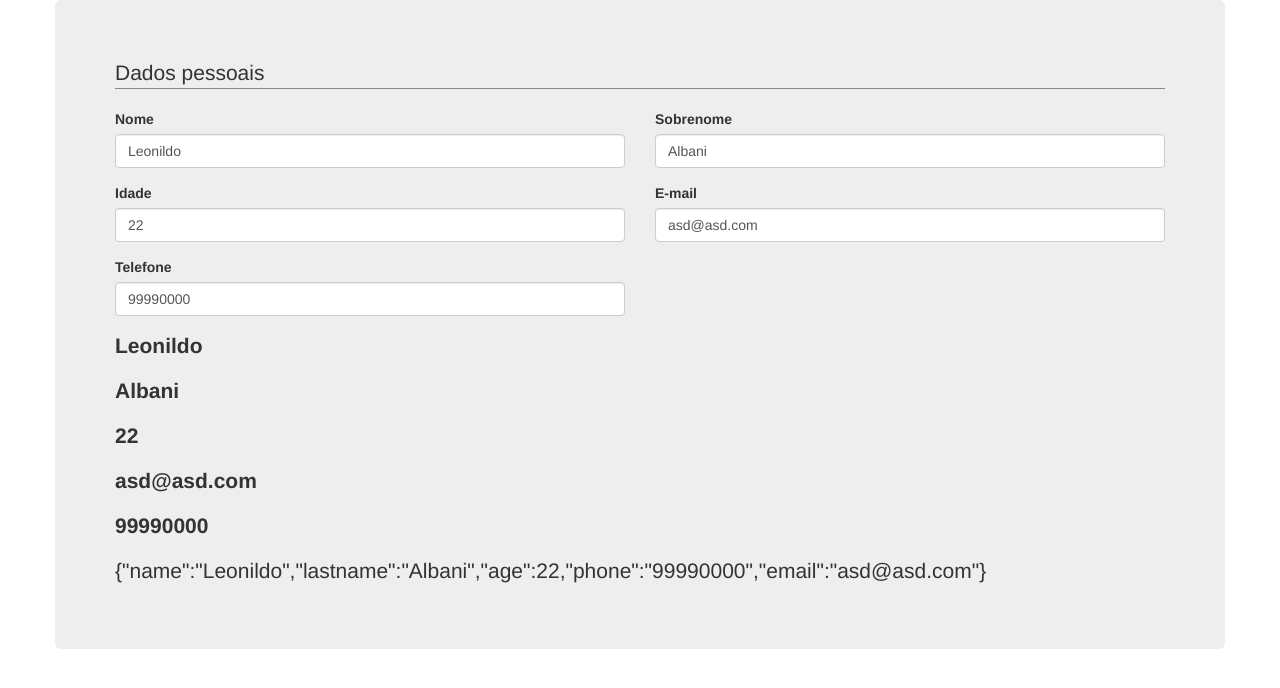
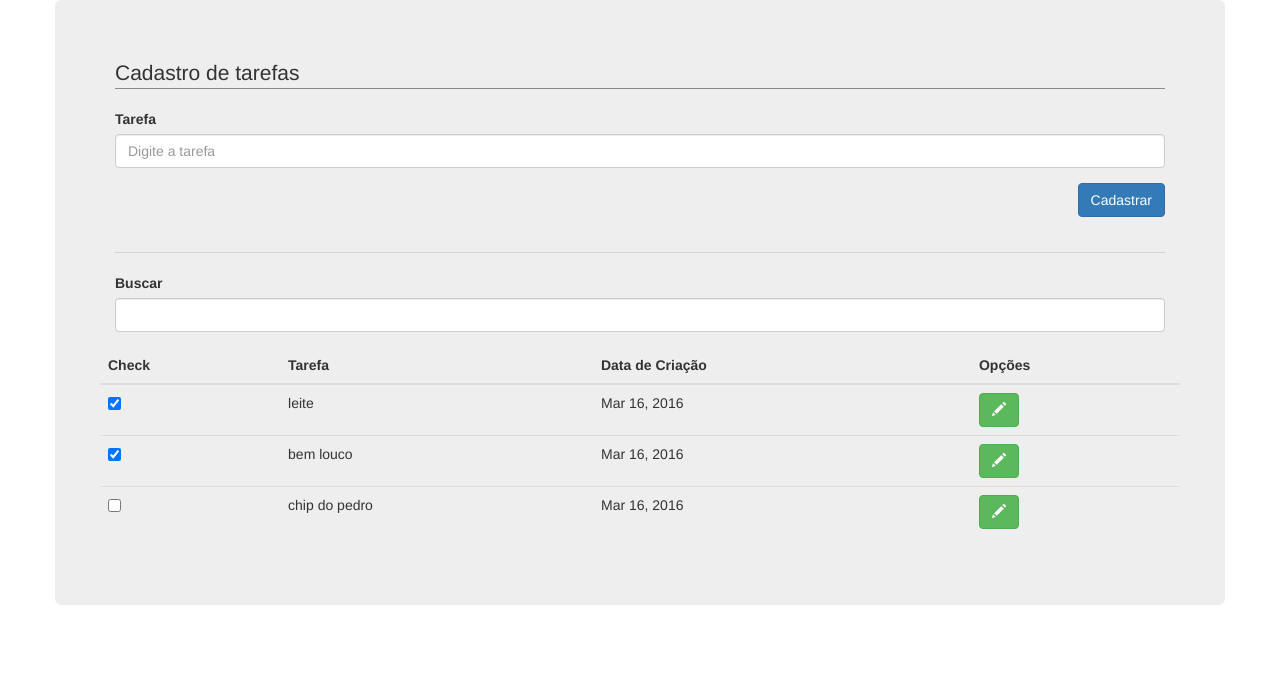
Before and after one commit to LeonildoAlbani/curso-angularjs-ciss, a plain HTML site: page index.html in a window 1280 px wide. Drawn offline with nearby package versions, Linux system fonts and the light colour scheme.

Commit message:
aula dia 15

```diff
--- a/css/style.css
+++ b/css/style.css
@@ -5,10 +5,11 @@ legend{
 	border-bottom: 1px solid #888;
 	margin-top: 10px;
 }
-button{
-	margin-top: 10px;
-}
 .container {
     padding-right: 0px;
     padding-left: 0px;
 }
+
+hr {
+    border-top: 1px solid #888;
+}
--- a/index.html
+++ b/index.html
@@ -13,41 +13,58 @@
 	<div class="container" >
 		<div class="jumbotron">
 			<div class="formgroup">
-				<legend >Dados pessoais</legend>
+				<legend ng-bind="'Cadastro de tarefas'"></legend>
 				<form class="row">
-					<div class="form-group col-xs-12 col-md-6">
-						<label for="name">Nome</label>
-						<input type="text" class="form-control" id="name" placeholder="Nome" ng-model="person.name">
+					<div class="form-group col-xs-12">
+						<label for="tarefa">Tarefa</label>
+						<input type="text" class="form-control" id="tarefa" placeholder="Digite a tarefa" ng-model="tarefa">
 					</div>
-					<div class="form-group col-xs-12 col-md-6">
-						<label for="lastname">Sobrenome</label>
-						<input type="text" class="form-control" id="lastname" placeholder="Sobrenome" ng-model="person.lastname">
+					<div class="form-group col-xs-12">
+						<button type="submit" class="btn btn-primary pull-right" ng-click="cadastrarTarefa(tarefa)">Cadastrar</button>
 					</div>
+				</form>
+			</div>
+			<hr>
+			<div class="row">
+				<div class="form-group col-xs-12">
+					<label for="search">Buscar</label>
+					<input type="text" class="form-control" id="search" ng-model="search"></input>
+				</div>
+				<table class="table">
+					<thead>
+						<tr>
+							<th>Check</th>
+							<th>Tarefa</th>
+							<th>Data de Criação</th>
+							<th>Opções</th>
+						</tr>
+					</thead>
+					<tbody>
+						<tr ng-repeat="tarefa in tarefas | filter:search">
+							<td><input type="checkbox" ng-model="tarefa.check"></input></td>
+							<td ng-bind="tarefa.tarefa"></td>
+							<td ng-bind="tarefa.datacriacao | date:dd/MM/yyyy"></td>
+							<td>
+								<button class="btn btn-success" ng-click="alterarTarefa($index)">
+									<i class="glyphicon glyphicon-pencil"></i>
+								</button>
+							</td>
+						</tr>
+					</tbody>
+				</table>
+
+				<!--<form class="row" ng-if="renomear">-->
+				<form class="row" ng-show="clicouEditar" >
+					<div class="form-group col-xs-8">
+						<input type="text" class="form-control" placeholder="Digite a descrição" ng-model="renomear">
+					</div>
+					<div class="form-group col-xs-4">
+						<button type="submit" class="btn btn-primary pull-right" ng-click="renomearTarefa(renomear) ">Renomear</button>
+					</div>
+				</form>
+			</div>
 
 
-
-					<div class="form-group col-xs-12 col-md-6">
-						<label for="age">Idade</label>
-						<input type="number" class="form-control" id="age" placeholder="Idade" ng-model="person.age">
-					</div>
-					<div class="form-group col-xs-12 col-md-6">
-						<label for="email">E-mail</label>
-						<input type="email" class="form-control" id="email" placeholder="E-mail" ng-model="person.email">
-					</div>
-					<div class="form-group col-xs-12 col-md-6">
-						<label for="phone">Telefone</label>
-						<input type="text" class="form-control" id="phone" placeholder="Telefone" ng-model="person.phone">
-					</div>
-				</form>
-
-				<!--<p><strong ng-bind="person.name || 'Nome não cadastrado'"></strong> </p>-->
-				<p ng-if="person.name"><strong ng-bind="person.name"></strong> </p>
-				<p ng-if="person.lastname"><strong ng-bind="person.lastname"></strong></p>
-				<p ng-if="person.age"><strong ng-bind="person.age"></strong></p>
-				<p ng-if="person.email"><strong ng-bind="person.email"></strong></p>
-				<p ng-if="person.phone"><strong ng-bind="person.phone"></strong></p>
-				<p>{{person}}</p>
-			</div>
 		</div>
 	</div>
 </body>
--- a/js/controller/formCtrl.js
+++ b/js/controller/formCtrl.js
@@ -1,11 +1,52 @@
 app.controller("FormCtrl", FormCtrl);
 
 function FormCtrl($scope) {
-	$scope.person={
-		name: "Leonildo",
-		lastname: "Albani",
-		age: 22,
-		phone: '99990000',
-		email: "asd@asd.com"
+	$scope.indexTarefa = undefined;
+	$scope.clicouEditar = false;
+
+	$scope.tarefas=[{
+		check: true,
+		tarefa: "leite",
+		datacriacao: new Date().getTime()
+	},{
+		check: true,
+		tarefa: "bem louco",
+		datacriacao: new Date().getTime()
+	},{
+		check: false,
+		tarefa: "chip do pedro",
+		datacriacao: new Date().getTime()
+	}];
+
+	$scope.cadastrarTarefa = function ( data ) {
+		if (!!data){
+			var item = {
+				check: false,
+				tarefa: data,
+				datacriacao: new Date().getTime()
+			}
+			$scope.tarefas.push(item);
+			$scope.tarefa = undefined;
+		}
+	};
+
+	$scope.alterarTarefa = function( dataIndex ){
+		$scope.renomear = $scope.tarefas[dataIndex].tarefa;
+		$scope.indexTarefa = dataIndex;
+		$scope.clicouEditar = true;
+	}
+
+	$scope.renomearTarefa = function( data ){
+		console.log($scope.indexTarefa);
+		if (!!$scope.indexTarefa) {
+			$scope.tarefas[$scope.indexTarefa] = {
+				check: false,
+				tarefa: data,
+				datacriacao: new Date().getTime()//$scope.tarefas[$scope.indexTarefa].datacriacao
+			}
+			$scope.indexTarefa = undefined;
+			$scope.renomear = undefined;
+			$scope.clicouEditar = false;
+		}
 	}
 }
```
